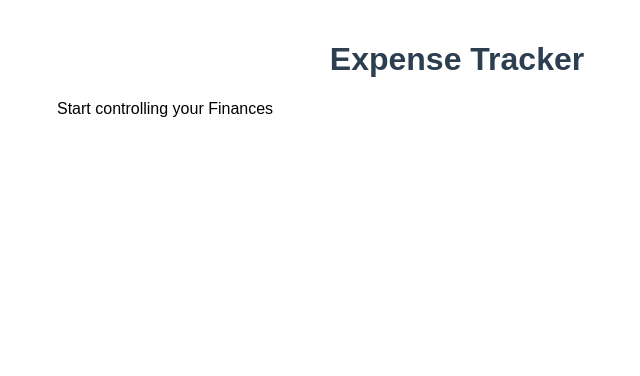
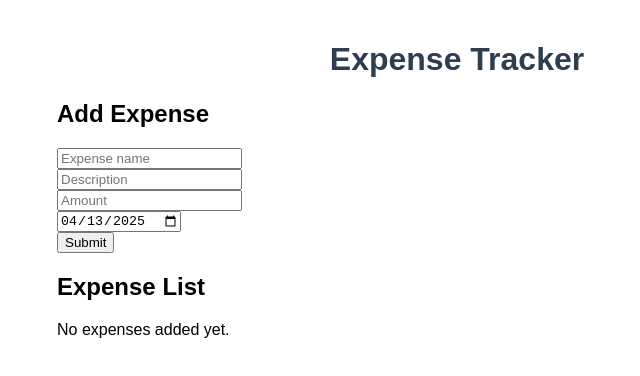
Before and after one commit to Christine-June/Expense-Tracker, a React (Vite) app: page / in a window 1280 px wide. Shown: the top 376 px of the page, without its empty margins (183-823 px from the left). Built offline with nearby package versions, Linux system fonts and the light colour scheme.

Commit message:
Update App.jsx

```diff
--- a/src/App.jsx
+++ b/src/App.jsx
@@ -1,13 +1,22 @@
-import React from 'react'
-import './App'
+import { useState } from 'react';
+import ExpenseForm from './components/ExpenseForm';
+import ExpenseTable from './components/ExpenseTable';
+import './index.css';
 
 function App() {
+  const [expenses, setExpenses] = useState([]);
+
+  const handleAddExpense = (newExpense) => {
+    setExpenses([...expenses, newExpense]);
+  };
+
   return (
-    <div className="App">
+    <div className="app-container">
       <h1>Expense Tracker</h1>
-      <p>Start controlling your Finances</p>
+      <ExpenseForm onAddExpense={handleAddExpense} />
+      <ExpenseTable expenses={expenses} />
     </div>
-  )
+  );
 }
 
-export default App
+export default App;
```
